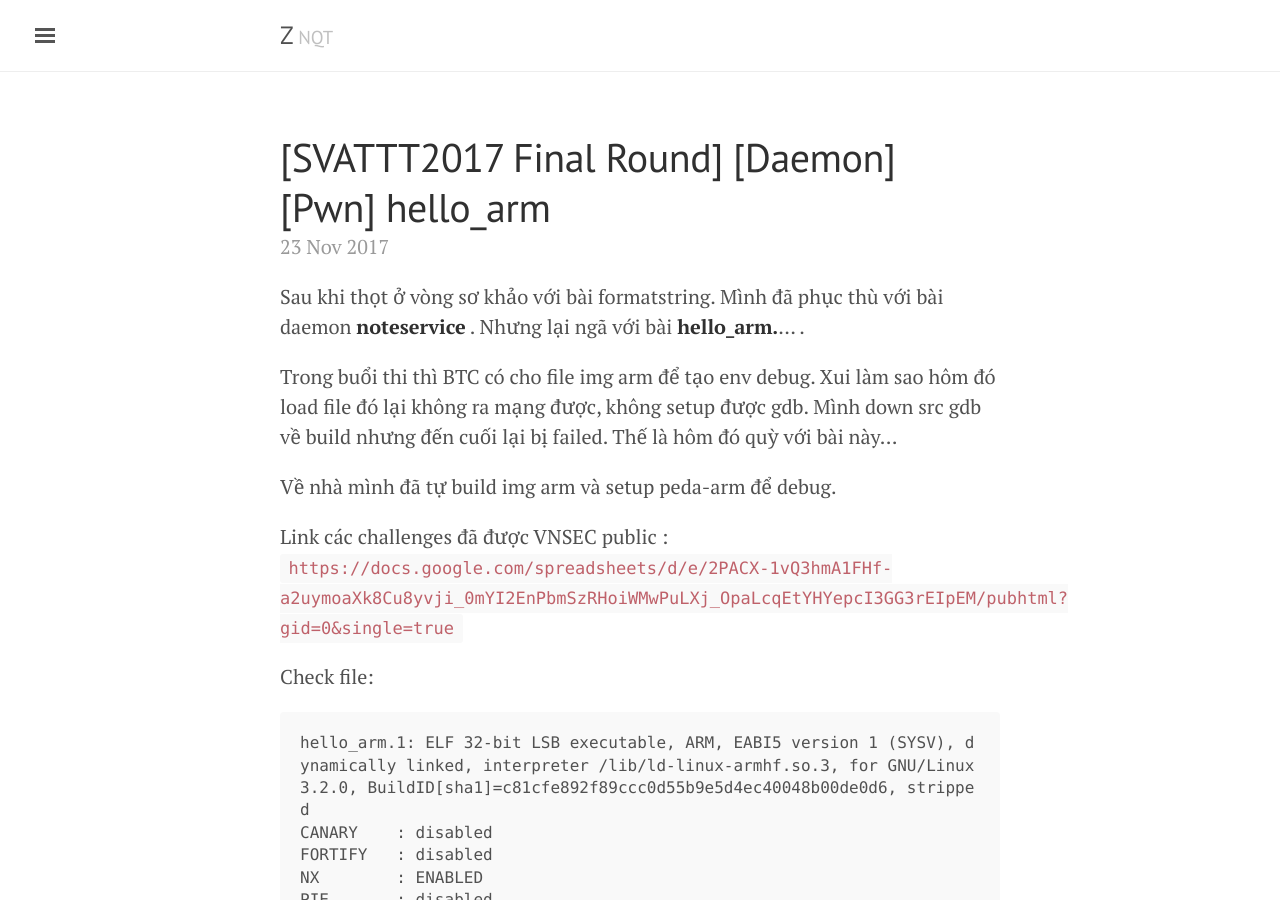
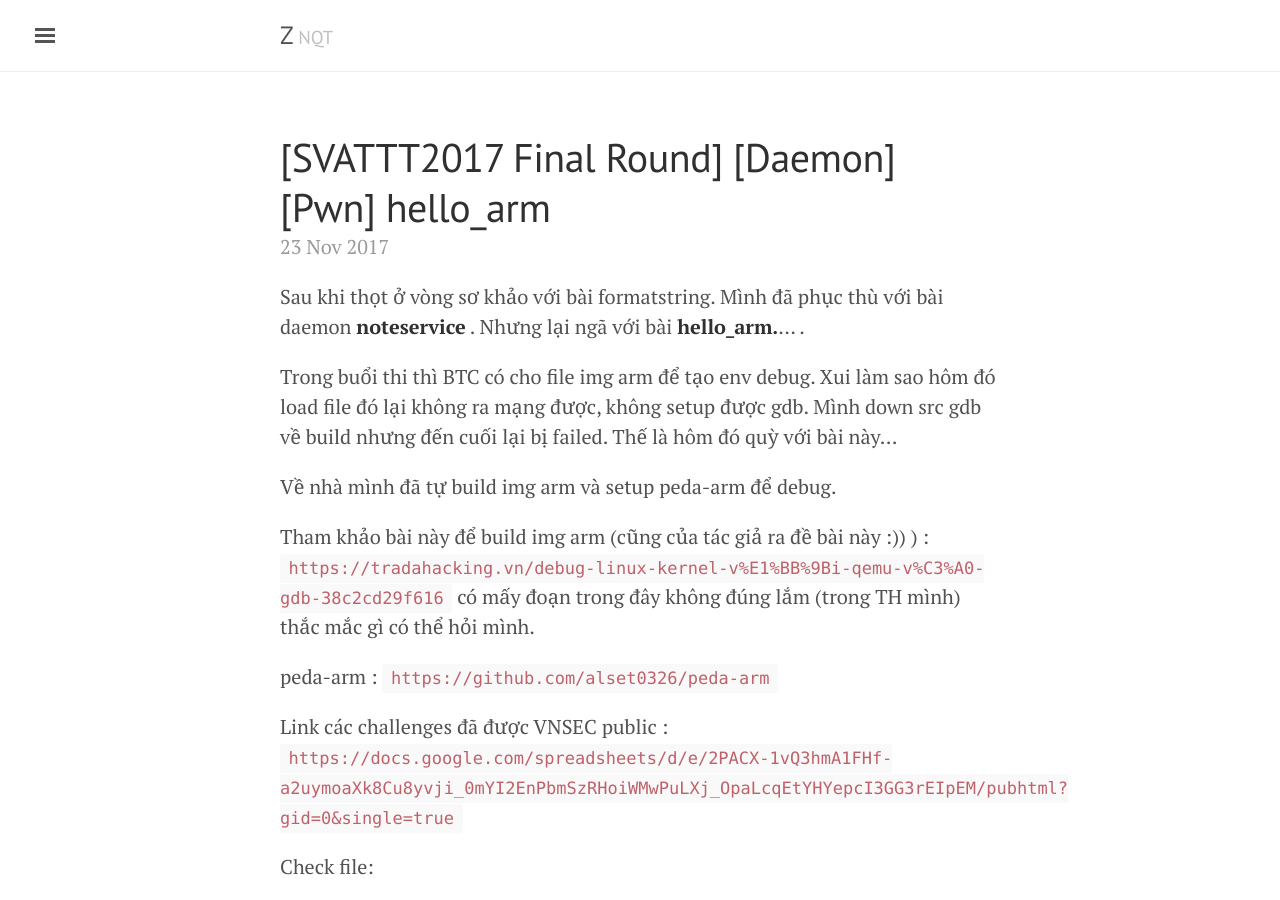
Before and after one commit to znqt/znqt.github.io, a Jekyll site: the page built from _posts/2017-11-23-svattt2017-pwn-hello-arm.md, in a window 1280 px wide and 900 px high. Built offline with Jekyll 4.4.1, drawn with Linux system fonts in a browser that asks for light colours.

Commit message:
update build arm

```diff
--- a/_posts/2017-11-23-svattt2017-pwn-hello-arm.md
+++ b/_posts/2017-11-23-svattt2017-pwn-hello-arm.md
@@ -8,6 +8,10 @@ Sau khi thọt ở vòng sơ khảo với bài formatstring. Mình đã phục t
 Trong buổi thi thì BTC có cho file img arm để tạo env debug. Xui làm sao hôm đó load file đó lại không ra mạng được, không setup được gdb. Mình down src gdb về build nhưng đến cuối lại bị failed. Thế là hôm đó quỳ với bài này...
 
 Về nhà mình đã tự build img arm và setup peda-arm để debug.
+
+Tham khảo bài này để build img arm (cũng của tác giả ra đề bài này :)) ) : `https://tradahacking.vn/debug-linux-kernel-v%E1%BB%9Bi-qemu-v%C3%A0-gdb-38c2cd29f616` có mấy đoạn trong đây không đúng lắm (trong TH mình) thắc mắc gì có thể hỏi mình.
+
+peda-arm : `https://github.com/alset0326/peda-arm`
 
 Link các challenges đã được VNSEC public : `https://docs.google.com/spreadsheets/d/e/2PACX-1vQ3hmA1FHf-a2uymoaXk8Cu8yvji_0mYI2EnPbmSzRHoiWMwPuLXj_OpaLcqEtYHYepcI3GG3rEIpEM/pubhtml?gid=0&single=true`
 
```
